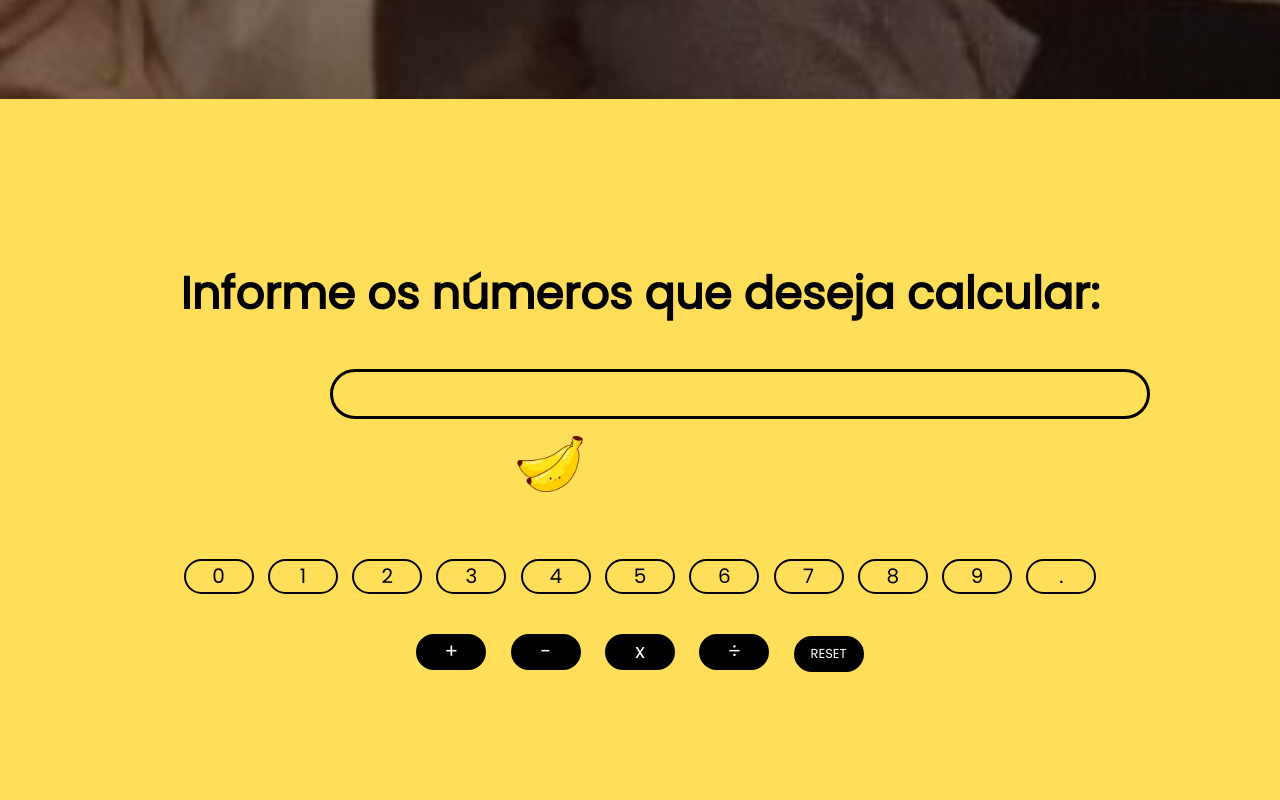
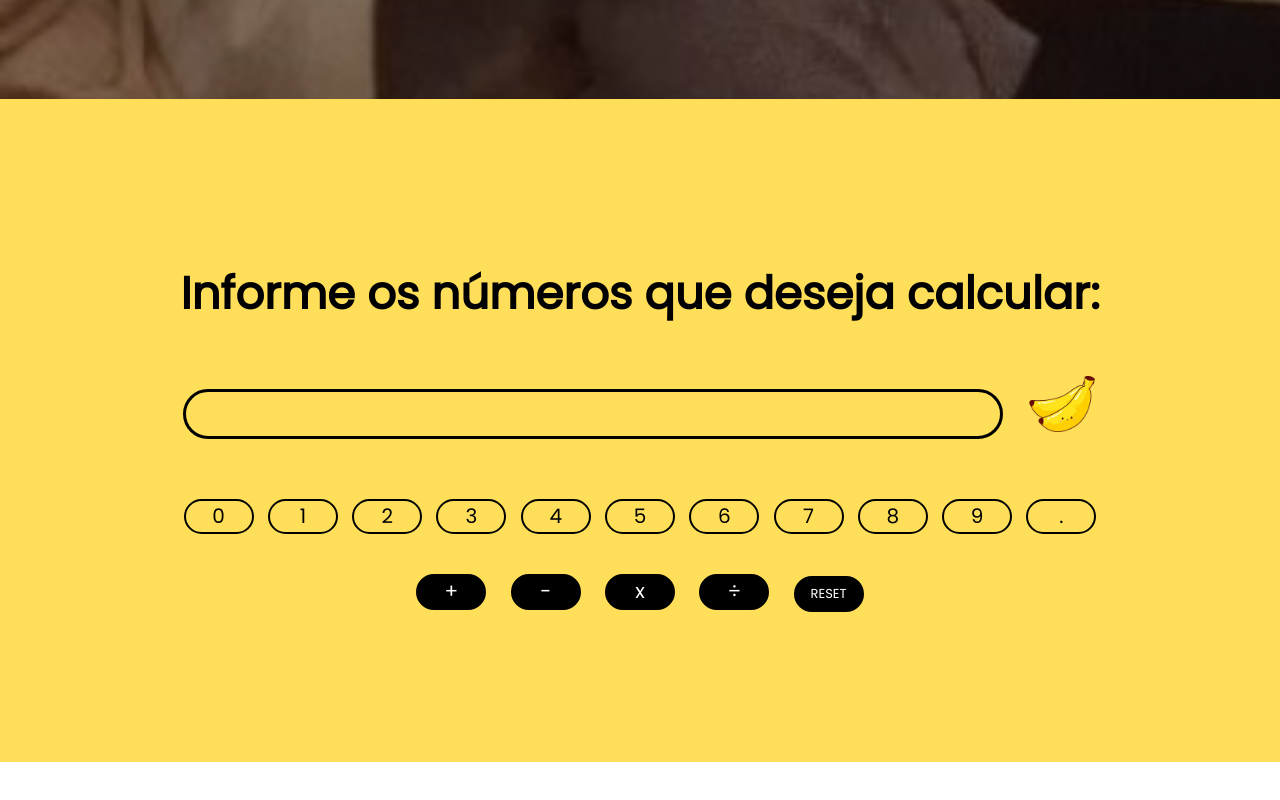
Before and after one commit to let1ci4b/CalculadoraWeb, a plain HTML site: page index.html in a window 1280 px wide. Shown: the part 536-1336 px from the top of the page. After the commit the page ends 1298 px from the top, so only its background shows below. Drawn offline with Linux system fonts and the light colour scheme.

Commit message:
Update main.css

```diff
--- a/main.css
+++ b/main.css
@@ -115,17 +115,14 @@ span{
     text-decoration: none;
     padding: 7px;
     width: 800px;
-    display: flex;
     height: 30px;
     cursor: pointer;
     border-radius: 100px;
     margin-right: 20px;
     display: inline-block;
-    margin-left: 220px;
 }
 
 .result-line{
-    display: inline-block;
     text-align: center;
     align-items: center;
     margin-bottom: 50px;
@@ -137,7 +134,6 @@ span{
 .banana{
     width: 70px;
     display: inline-block;
-    margin-right: 180px;
 }
 
 .banana:hover{
```
